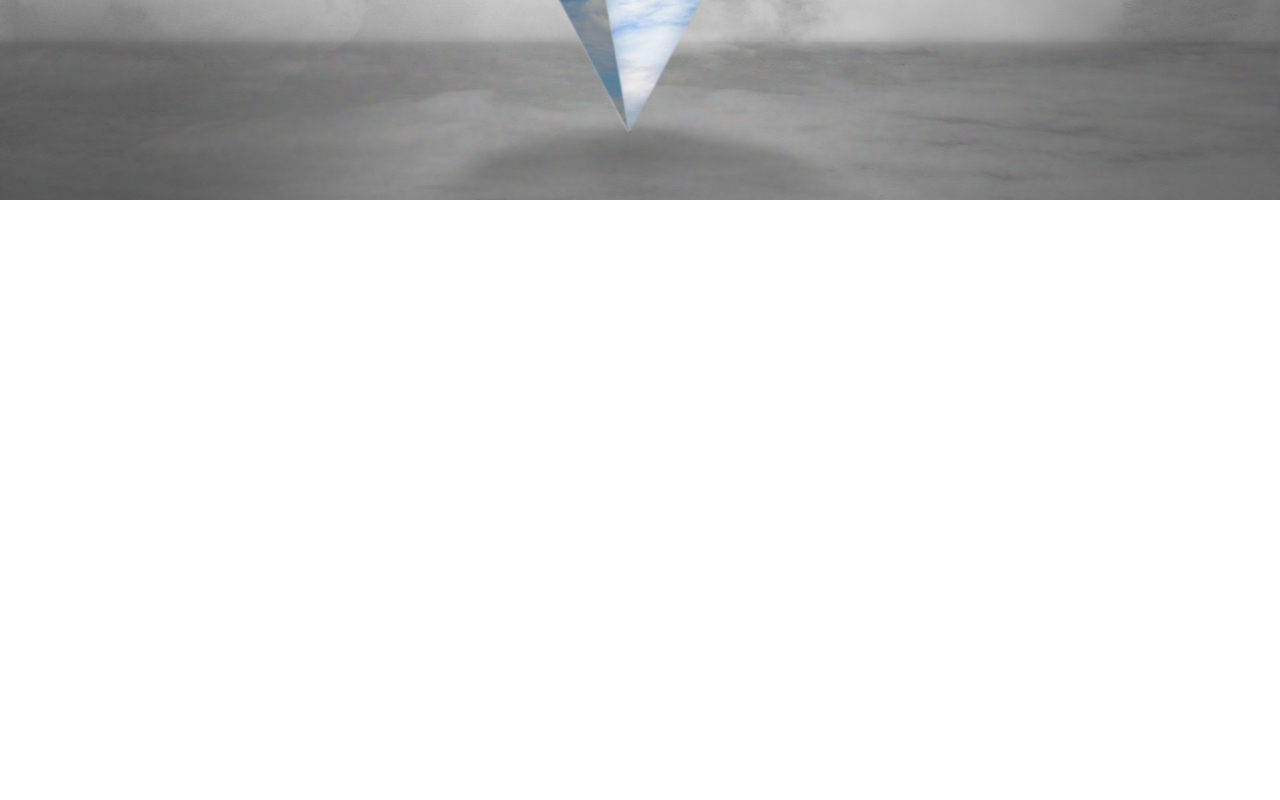
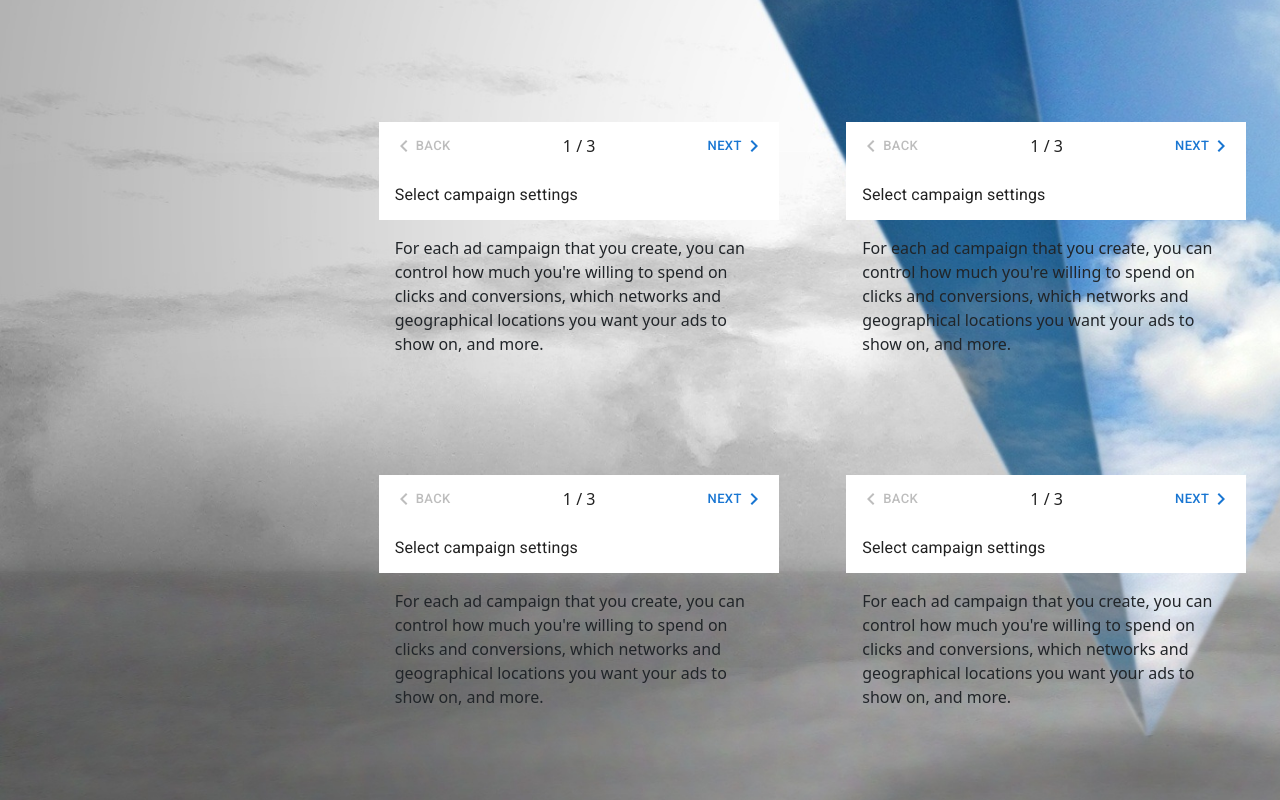
Before and after one commit to EtienneTrzpit/portfolio, a React (Create React App) app: page / in a window 1280 px wide. Shown: the part 600-1400 px from the top of the page. Before the commit the page ends 800 px from the top, so only its background shows below. Built offline with nearby package versions, Linux system fonts and the light colour scheme.

Commit message:
ajout de nouveaux stepper

```diff
--- a/src/App.jsx
+++ b/src/App.jsx
@@ -10,7 +10,15 @@ const App = () => {
             <NavBar />
             <div className="main">
                 <CardTitle />
-                <div className="projets {/*alignement*/}d-flex justify-content-between">
+                <div className="projets {/*alignement*/}d-flex justify-content-between d-flex flex-wrap">
+                    <Stepper />
+                    <Stepper />
+                    <Stepper />
+                    <Stepper />
+                    <Stepper />
+                    <Stepper />
+                    <Stepper />
+                    <Stepper />
                     <Stepper />
                     <Stepper />
                 </div>
```
